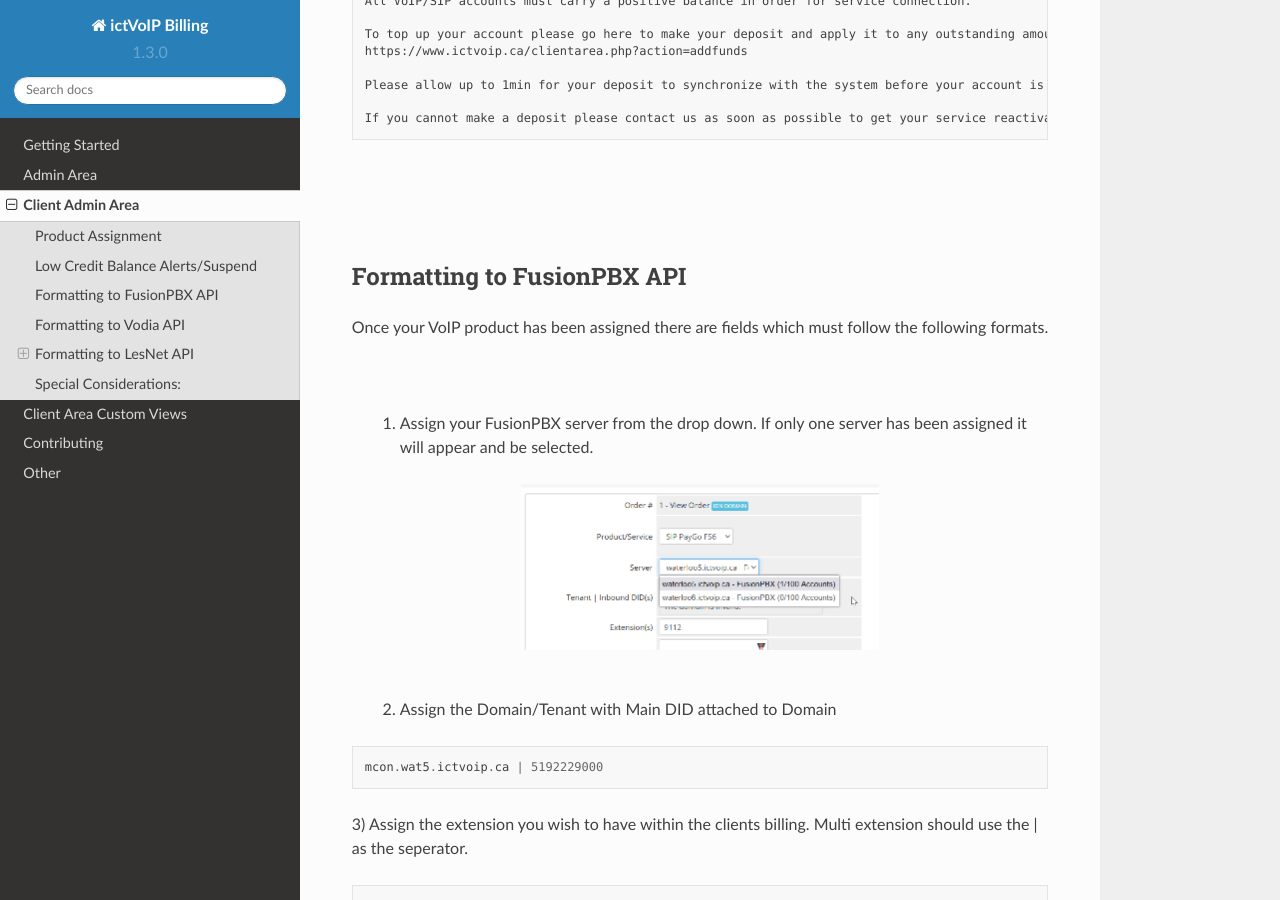
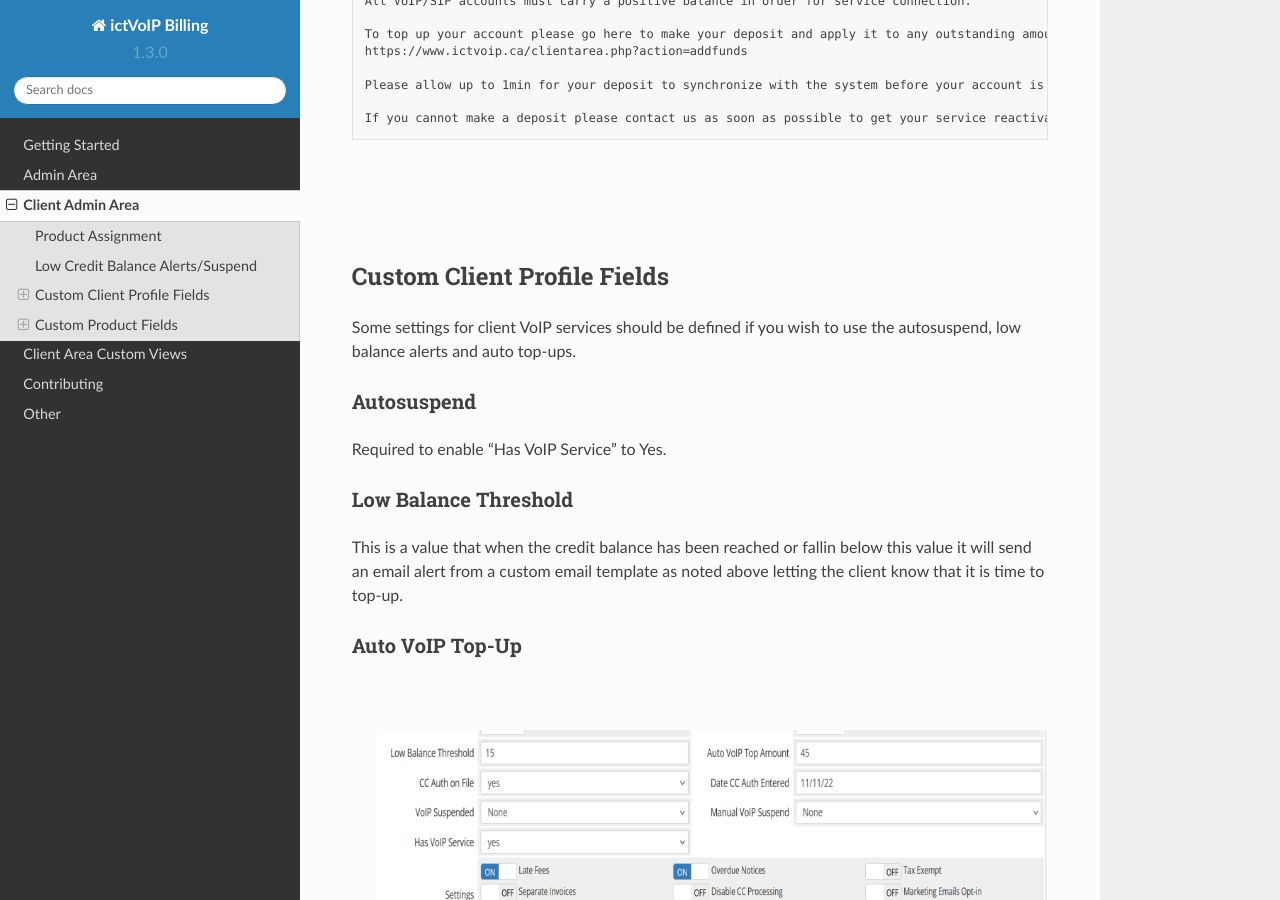
Before and after one commit to ictvoip/ictvoip-docs, a Sphinx documentation site: the page built from docs/source/clientadmin/clientadmin.rst, in a window 1280 px wide and 900 px high, scrolled down 3146 px. Built offline with Sphinx 7.4.7 and the Read the Docs theme 2.0.0, drawn with Linux system fonts in a browser that asks for light colours; pages that are not in the unit, such as notebooks, are missing from menus.

Commit message:
Update clientadmin.rst

```diff
--- a/docs/source/clientadmin/clientadmin.rst
+++ b/docs/source/clientadmin/clientadmin.rst
@@ -4,7 +4,7 @@ Client Admin Area
 |
 
 Product Assignment
-********************
+#####################
 
 Administration of server modules and billing would be setup with client products.  After you have your Addon and Server module installed and have created a VoIP product either metered or not you can add the product to the WHMCS client products. This example shows that you already have knowledge of adding products to your client accounts. Further information can be located with the WHMCS supported documentation here: `WHMCS Docs <https://docs.whmcs.com/Documentation_Home>`_
 
@@ -19,7 +19,7 @@ Administration of server modules and billing would be setup with client products
 
 
 Low Credit Balance Alerts/Suspend
-**********************************
+###################################
 
 Low Credit Balance Thresholds are set within the Client Profile. When a low balance threshold has been set this will allow for a couple of automation events.
 
@@ -90,6 +90,36 @@ Low Credit Balance Thresholds are set within the Client Profile. When a low bala
 |
 
 |
+
+Custom Client Profile Fields
+################################
+
+Some settings for client VoIP services should be defined if you wish to use the autosuspend, low balance alerts and auto top-ups.
+
+Autosuspend
+*************
+
+Required to enable "Has VoIP Service" to Yes.
+
+Low Balance Threshold
+***********************
+
+This is a value that when the credit balance has been reached or fallin below this value it will send an email alert from a custom email template as noted above letting the client know that it is time to top-up.
+
+Auto VoIP Top-Up
+******************
+
+
+
+|
+
+ .. image:: ../_static/images/clientadmin/custom_client_fields.png
+        :scale: 50%
+        :align: center
+        :alt: Adding a new Provider or PBX
+
+|
+
 
 Formatting to FusionPBX API
 *****************************
```
